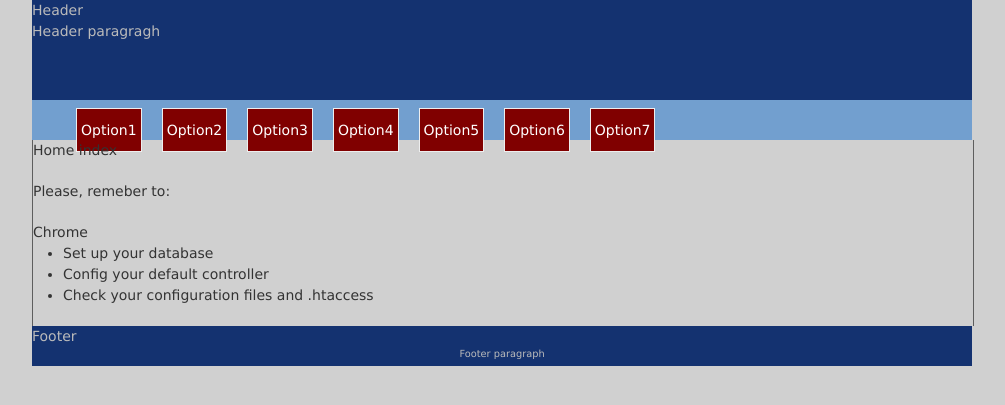
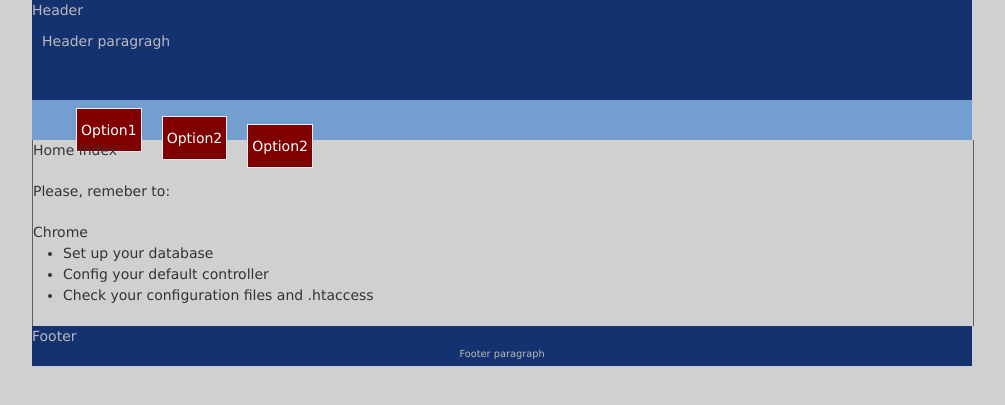
Before and after one commit to nortonx/template_ci, a CodeIgniter app: page / in a window 1280 px wide. Shown: the top 405 px of the page, without its empty margins (138-1143 px from the left). Run offline with CodeIgniter, Linux system fonts and the light colour scheme.

Commit message:
Fixing the menu view

```diff
--- a/application/views/menu_view.php
+++ b/application/views/menu_view.php
@@ -2,12 +2,12 @@
     <ul>
         <li>
             <?php echo anchor('controller/action', 'Option1', 'title="teste1"'); ?>
-            <?php echo anchor('controller/action', 'Option2', 'title="teste1"'); ?>
-            <?php echo anchor('controller/action', 'Option3', 'title="teste1"'); ?>
-            <?php echo anchor('controller/action', 'Option4', 'title="teste1"'); ?>
-            <?php echo anchor('controller/action', 'Option5', 'title="teste1"'); ?>
-            <?php echo anchor('controller/action', 'Option6', 'title="teste1"'); ?>
-            <?php echo anchor('controller/action', 'Option7', 'title="teste1"'); ?>
+		</li>
+		<li>
+			<?php echo anchor('controller/action', 'Option2', 'title="teste1"'); ?>
+		</li>
+        <li>
+        	<?php echo anchor('controller/action', 'Option2', 'title="teste1"'); ?>
         </li>
     </ul>
 </div>
--- a/assets/css/site.css
+++ b/assets/css/site.css
@@ -11,6 +11,10 @@ body {
 	height: 100px;
 	background-color: #143270;
 	color: #bbbbbb;
+}
+
+#header p {
+	margin: 10px;
 }
 
 #nav_menu {
@@ -36,7 +40,7 @@ body {
 	border: 1px solid #CCCCCC;
 }
 
-#nav_menu a:hover {
+#nav_menu li a:hover {
 	color: blue;
 	height: 50px;
 }
@@ -50,7 +54,7 @@ body {
 	padding: 4px;
 }
 
-#nav_menu a {
+#nav_menu ul li a {
 	background-color: maroon;
 	color: white;
 	border:  1px solid #EEEEEE;
```
